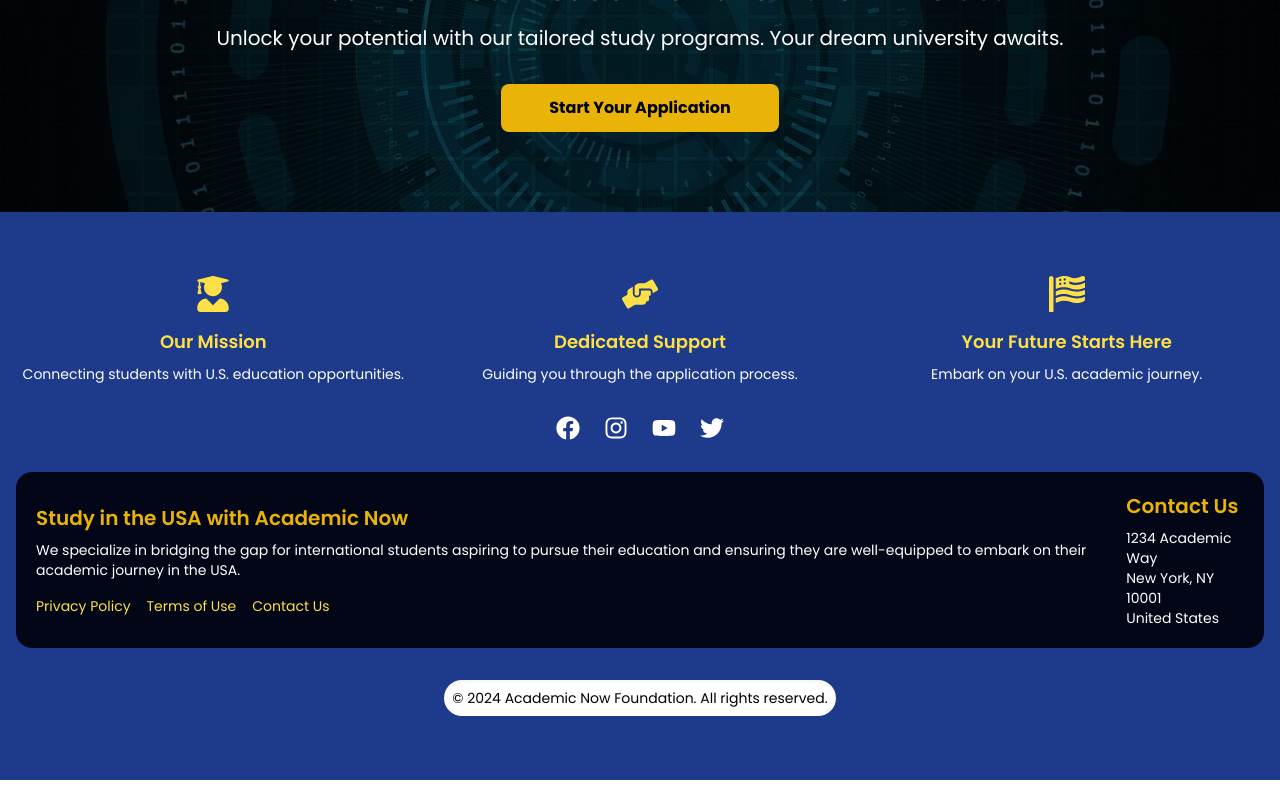
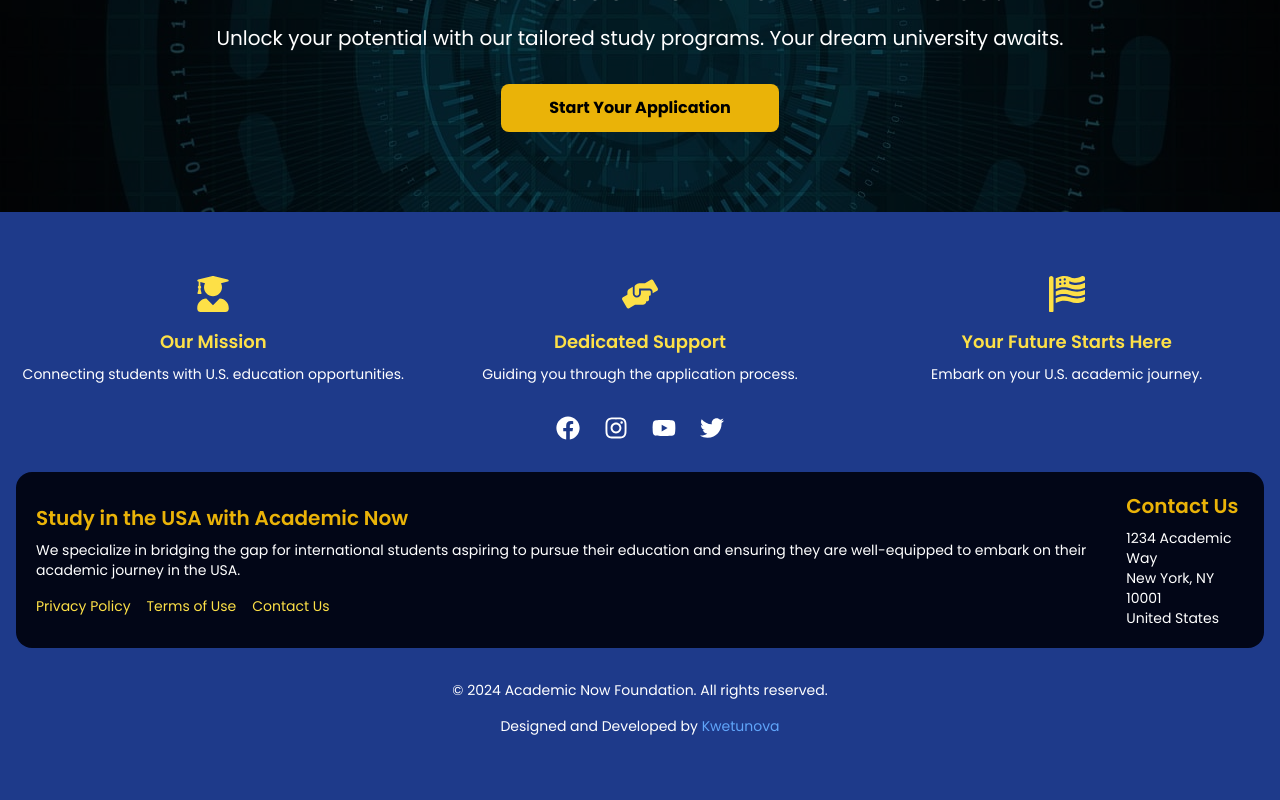
Before and after one commit to FarajaOmbeni/academic-now, a React (Vite) app in the folder frontend/: page / in a window 1280 px wide. Shown: the part 7508-8308 px from the top of the page. Built offline with nearby package versions, Linux system fonts and the light colour scheme.

Commit message:
Update Footer component styling and content

```diff
--- a/frontend/src/components/Footer.jsx
+++ b/frontend/src/components/Footer.jsx
@@ -47,10 +47,10 @@ const Footer = () => {
 				</div>
 				<div
 					className='flex flex-col md:flex-row justify-between
-				items-center gap-4 md:gap-0 text-sm
-				bg-slate-950 p-5 rounded-2xl
+        items-center gap-4 md:gap-0 text-sm
+        bg-slate-950 p-5 rounded-2xl
 
-				'>
+        '>
 					<div>
 						<h4 className='text-xl font-semibold text-yellow-500 mb-2'>
 							Study in the USA with Academic Now
@@ -83,10 +83,18 @@ const Footer = () => {
 						</p>
 					</div>
 				</div>
-				<div className='text-center mt-8 bg-white text-black p-2 w-fit mx-auto rounded-full shadow-inner text-sm'>
+				<div className='text-center mt-8'>
 					<p className='text-sm'>
 						© {new Date().getFullYear()} Academic Now Foundation. All rights
 						reserved.
+					</p>
+					<p className='text-sm mt-4'>
+						Designed and Developed by{' '}
+						<a
+							href='https://kwetunova.com'
+							className='text-blue-400 hover:text-blue-300'>
+							Kwetunova
+						</a>
 					</p>
 				</div>
 			</div>
```
